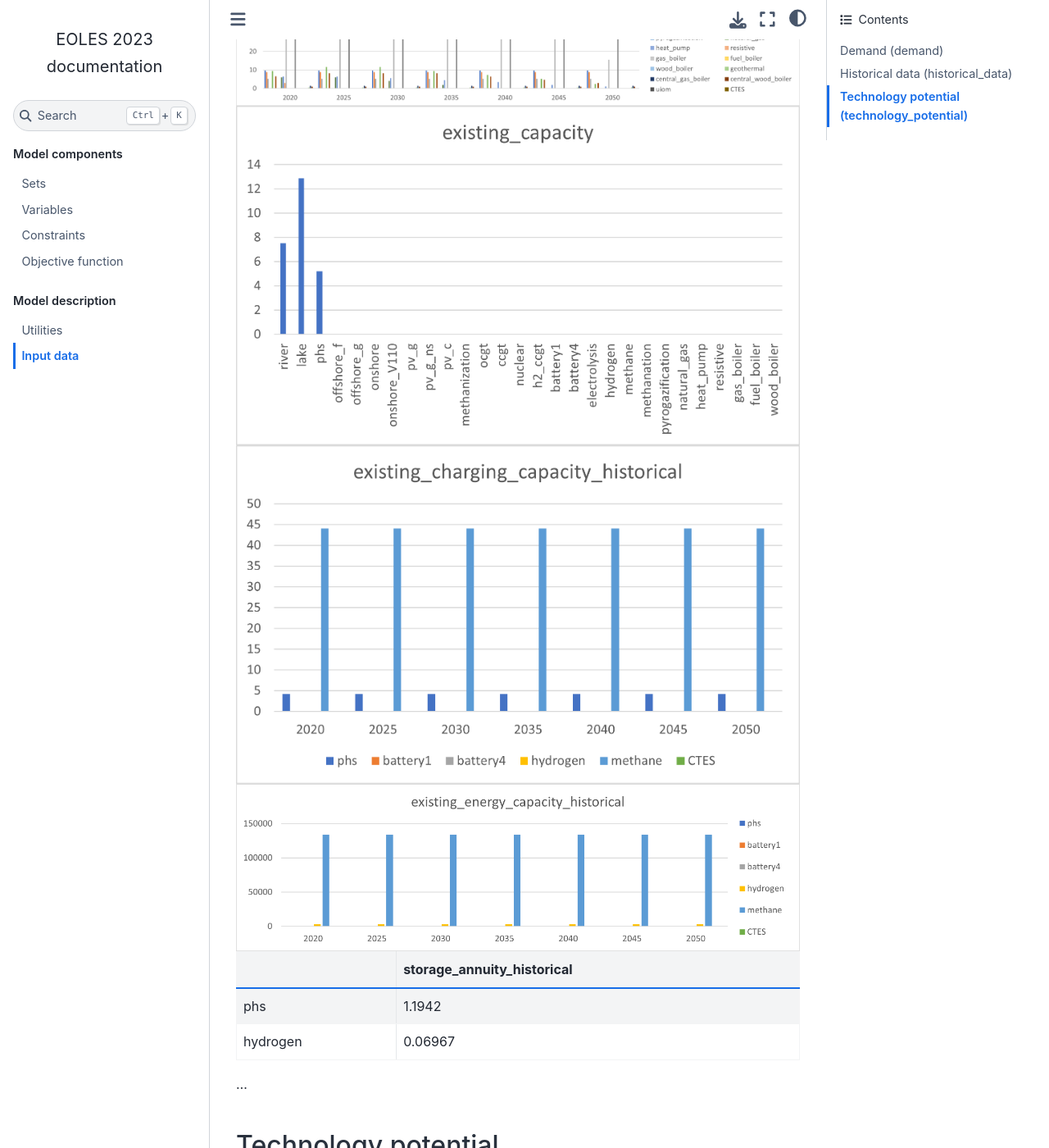
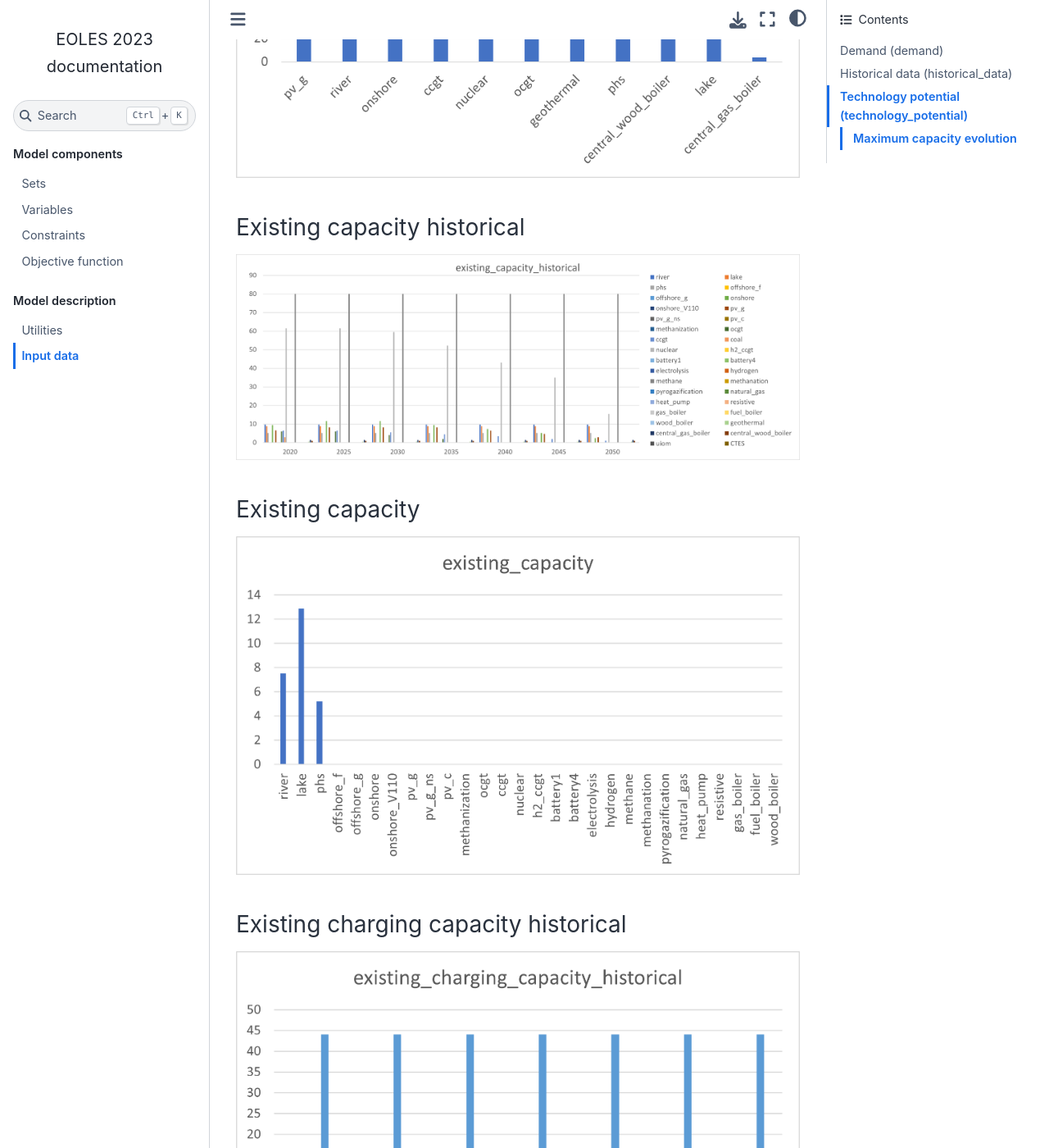
Before and after one commit to LucieRC/EOLES, a Sphinx documentation site: the page built from docs/input_data.rst, in a window 1280 px wide and 1400 px high, scrolled down 2522 px. Shown: the whole window at 82% size. Built offline with Sphinx 7.4.7 and the Sphinx Book theme 1.1.4, drawn with Linux system fonts in a browser that asks for light colours; some of the changed text lies outside the part shown.

Commit message:
Add 2nd level titles

```diff
--- a/docs/input_data.rst
+++ b/docs/input_data.rst
@@ -33,13 +38,32 @@ Demand (demand)
 Historical data (historical_data)
 ==================================
 
+Capex annuity fOM historical
+-----------------------------
 .. image:: img/historical_data/capex_annuity_fOM_historical.png
+
+Capex annuity historical
+----------------------------
 .. image:: img/historical_data/capex_annuity_historical.png
+
+Existing capacity historical
+-----------------------------
 .. image:: img/historical_data/existing_capacity_historical.png
+
+Existing capacity
+------------------
 .. image:: img/historical_data/existing_capacity.png
+
+Existing charging capacity historical
+--------------------------------------
 .. image:: img/historical_data/existing_charging_capacity_historical.png
+
+Existing energy capacity historical
+-------------------------------------
 .. image:: img/historical_data/existing_energy_capacity_historical.png
 
+Storage annuity historical
+----------------------------
 .. table::
    :align: center
 
@@ -58,4 +82,7 @@ Historical data (historical_data)
 
 Technology potential (technology_potential)
 ============================================
+
+Maximum capacity evolution
+---------------------------
 .. image:: img/technology_potential/maximum_capacity_evolution.png
```
Also changed, not shown: other parts of docs/input_data.rst (+5 -0 lines).
